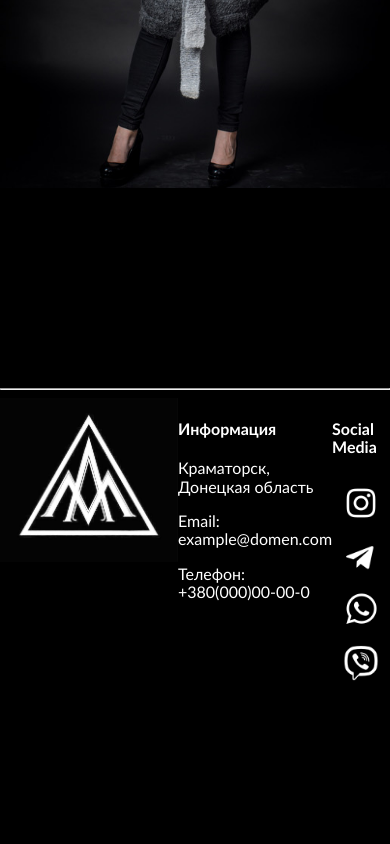
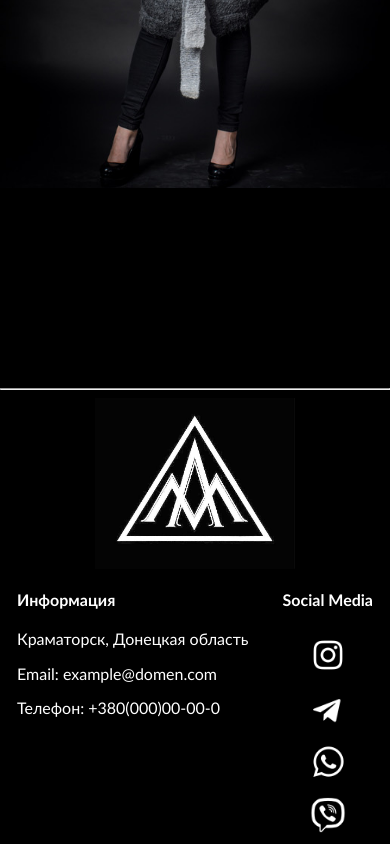
Before and after one commit to vologn4mor/cursach, a plain HTML site: page index.html in a window 390 px wide. Shown: the part 2006-2850 px from the top of the page. Before the commit the page ends 2697 px from the top, so only its background shows below. Drawn offline with nearby package versions, Linux system fonts and the light colour scheme; a web font is replaced by a local one.

Commit message:
Add files via upload

```diff
--- a/css/style.css
+++ b/css/style.css
@@ -120,7 +120,8 @@ body{
 	color:white;
 }
 .footer_logo img{
-	width: 178px;
+	width: 200px;
+	height: 171px;
 }
 .header_button>a>span:hover, .header_button>a>strong>span:hover{
 	color: #8f8989;
@@ -235,13 +236,21 @@ padding-bottom: 7px;
 		left: 10px;
 	}
 	.footer_logo {
-		height: 75%;
+		display: flex;
+		justify-content: space-around;
 	}
 	.footer_social {
 		display: flex;
 		flex-direction: column;
 	}
+	.footer_main{
+		display: flex;
+		justify-content: space-around;
+	}
 	.footer_social a{
 		margin: 0 auto;
 	}
+	.footer_container{
+		display: block;
+	}
 }
--- a/index.html
+++ b/index.html
@@ -96,6 +96,7 @@
 		<div class="footer_logo">
 			<img src="images/logo-hb.jpg" alt="">
 		</div>
+		<div class="footer_main">
 		<div class="footer_info">
 			<h4>Информация</h4>
 			<p>Краматорск, Донецкая область</p>
@@ -109,8 +110,6 @@
 			<a href="https://www.whatsapp.com" target="_blank"><img src="images/whatsapp.png" alt="" title="Whatsapp"></a>
 			<a href="https://www.viber.com/" target="_blank"><img src="images/viber.png" alt="" title="Viber"></a>
 		</div>
-		<div class="copyright">
-			<p></p>
 		</div>
 		</div>
 	</footer>
```
